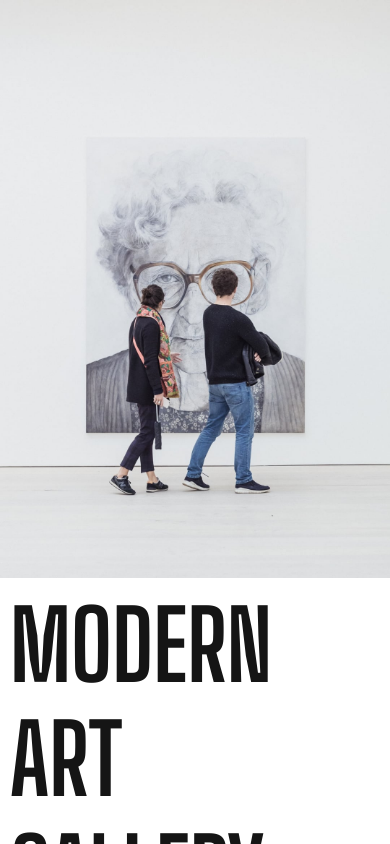
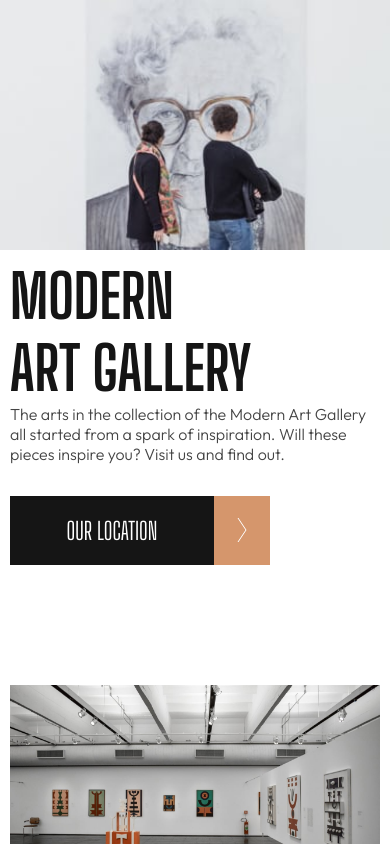
Before and after one commit to DannyMichaels/art-gallery, a React (Create React App) app: page / in a window 390 px wide. Shown: the top 844 px of the page. Built offline with nearby package versions, Linux system fonts and the light colour scheme; the HTML template or start-up script is replaced by a standard one.

Commit message:
create hero mobile

```diff
--- /dev/null
+++ b/src/components/Button/Button.css
@@ -0,0 +1,32 @@
+.Button__container {
+  display: flex;
+  justify-content: center;
+  align-items: stretch;
+  width: 100%;
+  height: 100%;
+  flex-direction: row;
+  flex-wrap: nowrap;
+  cursor: pointer;
+  user-select: none;
+}
+
+.Button__children {
+  background: #151515;
+  color: #fff !important;
+  display: flex;
+  justify-content: center;
+  align-items: center;
+  min-width: 204px;
+  font-size: 24px;
+  text-transform: uppercase;
+  padding: 20px;
+  font-family: 'Big Shoulders Display', sans-serif;
+}
+
+.Button__arrow {
+  background: #d5966c;
+  display: flex;
+  justify-content: center;
+  align-items: center;
+  min-width: 56px;
+}
--- /dev/null
+++ b/src/components/Button/Button.jsx
@@ -0,0 +1,19 @@
+import React from 'react';
+import './Button.css';
+import ArrowRightIcon from '../../assets/icon-arrow-right.svg';
+
+export default function Button({
+  children,
+  onClick = (e) => console.log('Clicked!', e.target),
+  ...rest
+}) {
+  return (
+    <div className="Button__container" onClick={onClick} {...rest}>
+      <div className="Button__children">{children}</div>
+
+      <div className="Button__arrow">
+        <img src={ArrowRightIcon} alt="Arrow Right Icon" />
+      </div>
+    </div>
+  );
+}
--- /dev/null
+++ b/src/components/Button/index.js
@@ -0,0 +1 @@
+export { default as Button } from './Button';
--- a/src/components/Hero/Hero.css
+++ b/src/components/Hero/Hero.css
@@ -3,18 +3,8 @@
   display: flex;
   position: relative;
   flex-direction: column;
-  height: 98vh;
+  min-height: 80vh;
 }
-
-/* .Hero__background {
-  background: #151515;
-  width: 33%;
-  height: 800px;
-  position: absolute;
-  top: 0;
-  left: 0;
-  z-index: 2;
-} */
 
 .Hero__title {
   font-size: 96px;
@@ -24,9 +14,10 @@
 .Hero__content {
   display: flex;
   flex-direction: column;
-  justify-content: center;
-  align-items: center;
+  justify-content: flex-start;
+  align-items: flex-start;
   background: white;
+  gap: 2rem;
 }
 
 .Hero__image {
@@ -37,8 +28,27 @@
   max-width: 100%;
 }
 
+.mobile {
+  display: none;
+}
+
+.Hero__text-container.mobile {
+  display: flex;
+  flex-direction: column;
+  justify-content: flex-start;
+  align-items: flex-start;
+}
+
+.Hero__title.mobile {
+  font-size: 60px;
+}
+
 @media screen and (max-width: 768px) {
-  .Hero__container {
+  /* .Hero__container {
     background: unset;
+  } */
+
+  .mobile {
+    display: flex;
   }
 }
--- a/src/components/Hero/Hero.jsx
+++ b/src/components/Hero/Hero.jsx
@@ -1,26 +1,30 @@
 import React from 'react';
 import './Hero.css';
-import HeroImage from '../../assets/desktop/image-hero@2x.jpg';
+import HeroImageDesktop from '../../assets/desktop/image-hero@2x.jpg';
+import HeroImageMobile from '../../assets/mobile/image-hero.jpg';
+import { Button } from '../Button';
 
 export default function Hero() {
   return (
-    <div className="Hero__container">
-      <div className="Hero__background"></div>
-      <img className="Hero__image" src={HeroImage} alt="Hero" />
-      <div className="Hero__content inner-column">
-        <div className="Hero__text-container">
-          <h1 className="heading Hero__title">
+    <div className="Hero__container mobile">
+      <div className="Hero__background mobile"></div>
+      <img className="Hero__image mobile" src={HeroImageMobile} alt="Hero" />
+      <div className="Hero__content mobile inner-column">
+        <div className="Hero__text-container mobile">
+          <h1 className="heading Hero__title mobile">
             Modern <br />
             Art Gallery
           </h1>
 
-          <p className="body-text Hero__paragraph">
-            We provide unmatched quality, comfort, and style for property owners
-            across the country. Our experts combine form and function in
-            bringing your vision to life. Create a room in your own style with
-            our collection and make your property a reflection of you and what
-            you love.
+          <p className="body-text Hero__paragraph mobile">
+            The arts in the collection of the Modern Art Gallery all started
+            from a spark of inspiration. Will these pieces inspire you? Visit us
+            and find out.
           </p>
+        </div>
+
+        <div className="Hero__button-container mobile">
+          <Button>Our Location</Button>
         </div>
       </div>
     </div>
```
